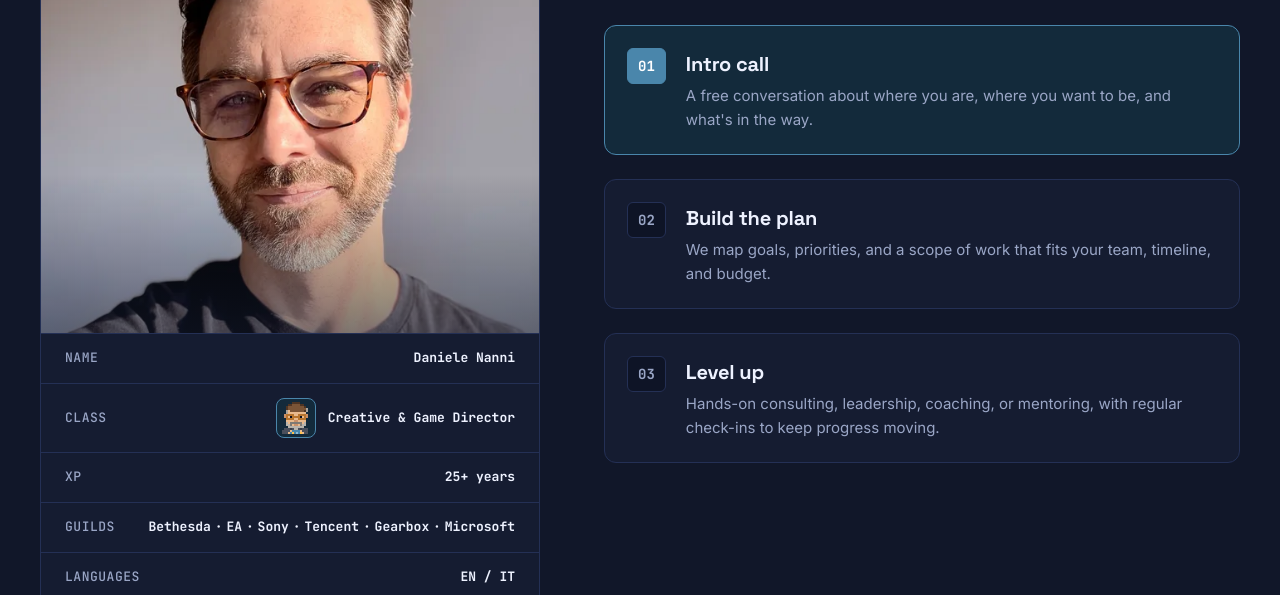
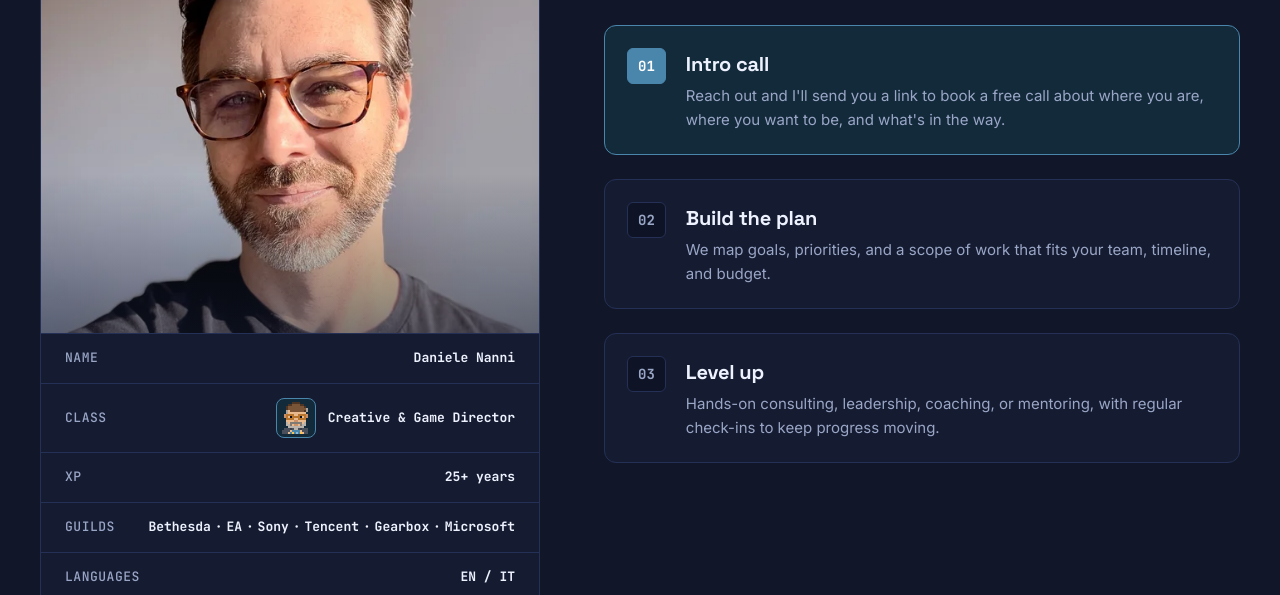
Before and after one commit to dnanni-dev/respeclabs-site, a plain HTML site: page index.html in a window 1280 px wide. Shown: the part 1903-2498 px from the top of the page. Drawn offline with Linux system fonts and the light colour scheme.

Commit message:
Process step 01: say the free intro call is booked by link after reaching out
Co-Authored-By: Claude Opus 5.5 <noreply@anthropic.com>
Claude-Session: https://claude.ai/code/session_01UxKuUrLDhhqrnA9ag9QBPw

```diff
--- a/index.html
+++ b/index.html
@@ -450,7 +450,7 @@
     <div class="quest" id="process">
       <div class="eyebrow"><img class="mark" src="assets/logo/symbol/symbol.svg?v=2" alt="">Quest log</div>
       <h2>How a respec works.</h2>
-      <div class="step on"><span class="num">01</span><div><h3>Intro call</h3><p>A free conversation about where you are, where you want to be, and what's in the way.</p></div></div>
+      <div class="step on"><span class="num">01</span><div><h3>Intro call</h3><p>Reach out and I'll send you a link to book a free call about where you are, where you want to be, and what's in the way.</p></div></div>
       <div class="step"><span class="num">02</span><div><h3>Build the plan</h3><p>We map goals, priorities, and a scope of work that fits your team, timeline, and budget.</p></div></div>
       <div class="step"><span class="num">03</span><div><h3>Level up</h3><p>Hands-on consulting, leadership, coaching, or mentoring, with regular check-ins to keep progress moving.</p></div></div>
     </div>
```
Also changed, not shown: llms.txt.
